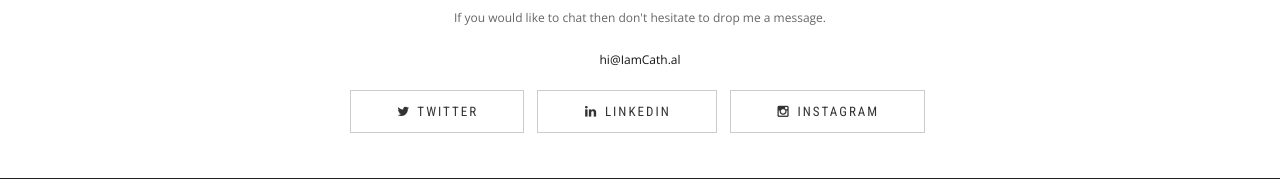
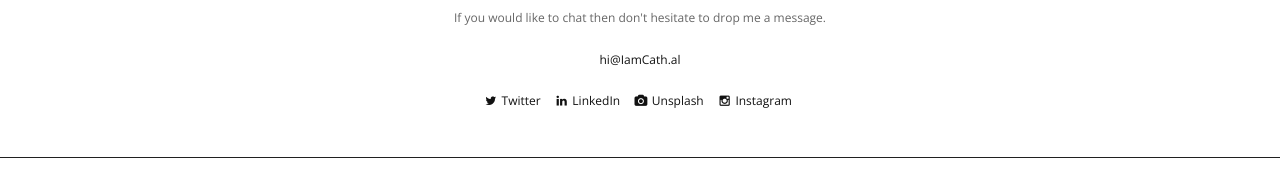
Before and after one commit to OriginalCathal/iam, a plain HTML site: page index.html in a window 1280 px wide. Shown: the part 3653-3832 px from the top of the page. After the commit the page ends 3811 px from the top, so only its background shows below. Drawn offline with nearby package versions, Linux system fonts and the light colour scheme; some packages are replaced by stand-ins of ours; a web font is replaced by a local one.

Commit message:
description, social links, unsplash

```diff
--- a/index.html
+++ b/index.html
@@ -21,7 +21,7 @@
 	<link href="assets/css/owl.carousel.css" rel="stylesheet">
 	<link href="assets/css/animate.css" rel="stylesheet">
 	<link href="assets/css/style.css" rel="stylesheet">
-	<meta name="description" content="Cathal is a Product Manager & UX Designer living and working in Dublin.">
+	<meta name="description" content="Cathal is a Product Manager & UX Designer living and working in NYC.">
 
 	 <meta name="author" content="Cathal O Brien.">
     <meta property="og:image" content="http://iamcath.al/assets/images/12.jpg" />
@@ -296,15 +296,18 @@
                 </p>
                 <ul class="list-inline banner-social-buttons">
                     <li>
-                        <a href="https://twitter.com/OriginalCathal" class="btn btn-default btn-lg"><i class="fa fa-twitter fa-fw"></i> <span class="network-name">Twitter</span></a>
+                        <a href="https://twitter.com/OriginalCathal" ><i class="fa fa-twitter fa-fw"></i> <span class="network-name">Twitter</span></a>
                     </li>
 
                     <li>
-                        <a href="https://ie.linkedin.com/in/cathalobrien" class="btn btn-default btn-lg"><i class="fa fa-linkedin fa-fw"></i> <span class="network-name">LinkedIn</span></a>
+                        <a href="https://ie.linkedin.com/in/cathalobrien" ><i class="fa fa-linkedin fa-fw"></i> <span class="network-name">LinkedIn</span></a>
+                    </li>
+                     <li>
+                        <a href="https://unsplash.com/@originalcathal" ><i class="fa fa-camera fa-fw"></i> <span class="network-name">Unsplash</span></a>
                     </li>
 
                     <li>
-                        <a href="https://instagram.com/originalcathal" class="btn btn-default btn-lg"><i class="fa fa-instagram fa-fw"></i> <span class="network-name">Instagram</span></a>
+                        <a href="https://instagram.com/originalcathal" ><i class="fa fa-instagram fa-fw"></i> <span class="network-name">Instagram</span></a>
                     </li>
 
                 </ul>
```
